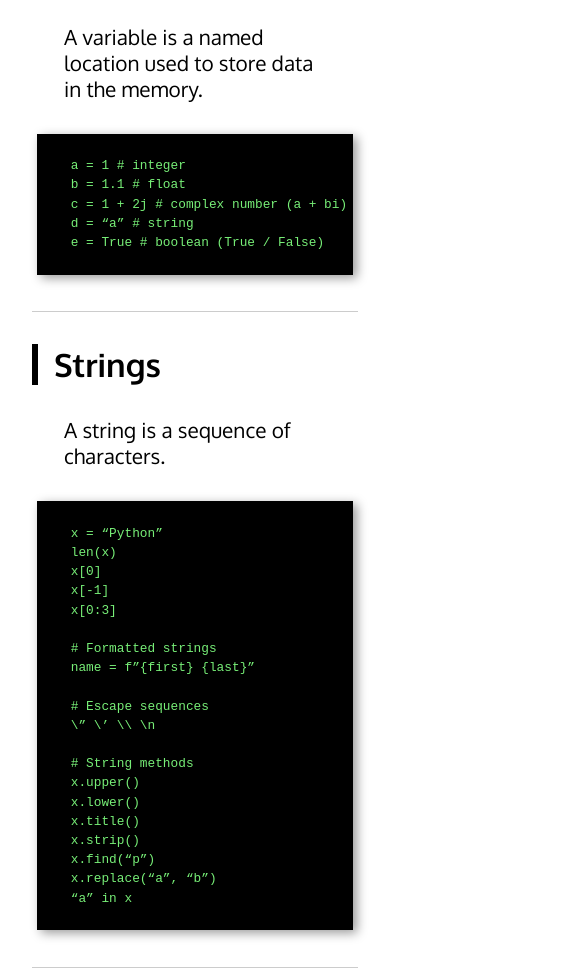
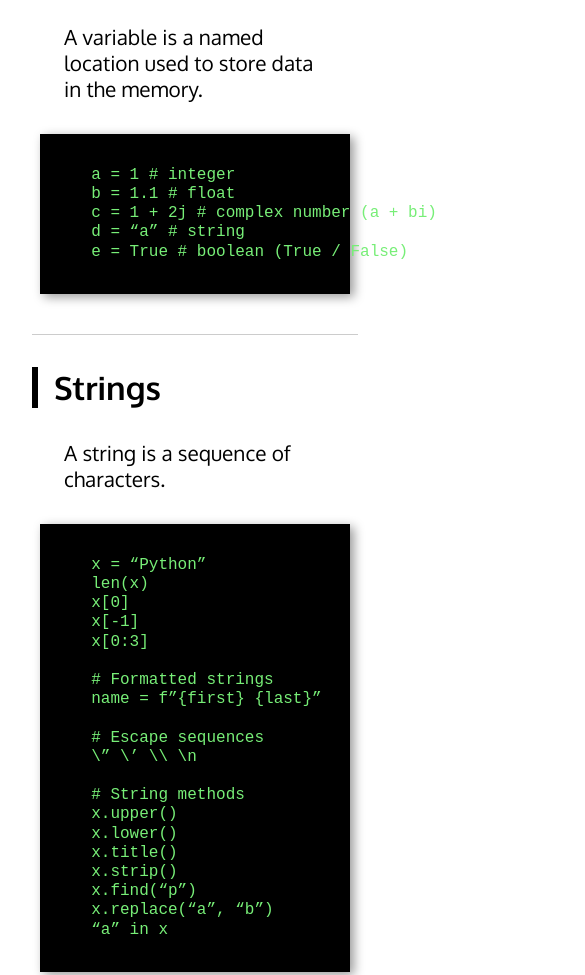
Before and after one commit to gagangulyani/Technical-Documentation-FCC, a plain HTML site: page index.html in a window 390 px wide. Shown: the part 800-1775 px from the top of the page, 585 px wide, since content can reach past the window. Drawn offline with Linux system fonts and the light colour scheme.

Commit message:
Update Font Size and Paddding
for media query

```diff
--- a/styles.css
+++ b/styles.css
@@ -6,7 +6,7 @@ body {
   font-family: 'Oxygen', sans-serif;
 }
 code {
-  white-space: pre-wrap;
+  white-space: pre;
   display: block;
 }
 #navbar {
@@ -64,9 +64,9 @@ main {
     left: unset;
   }
   code{
-    font-size: 0.8rem!important;
-    margin: 0.3rem!important;
-    padding: 0.2rem!important;
+    font-size: 1rem!important;
+    margin: 0.5rem!important;
+    padding: 0.8rem!important;
     line-height: 1.2rem!important;
     color:#7E7!important;
   }
```
